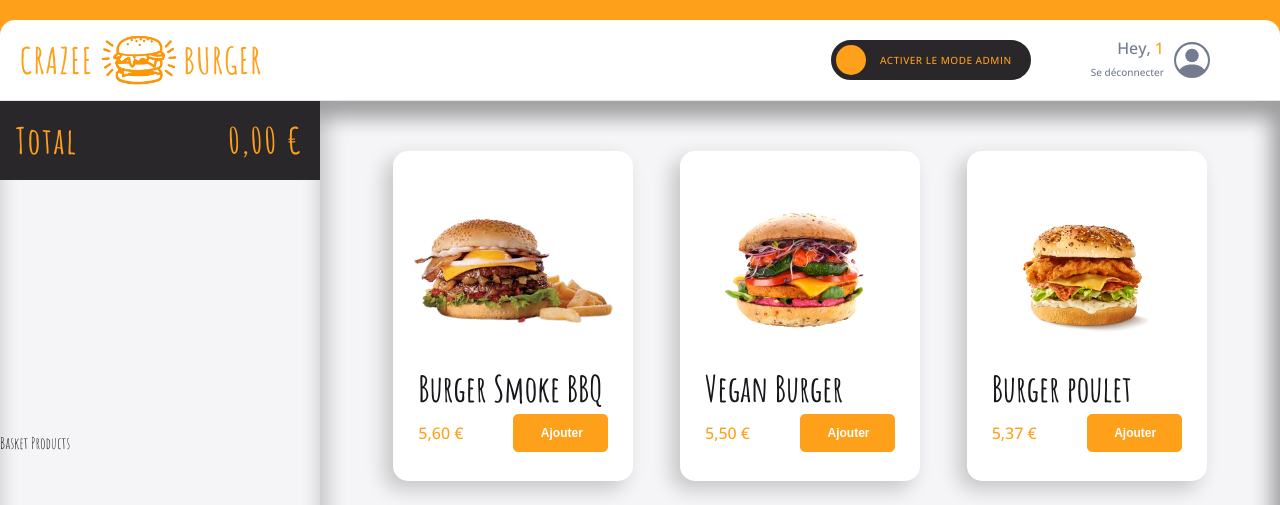
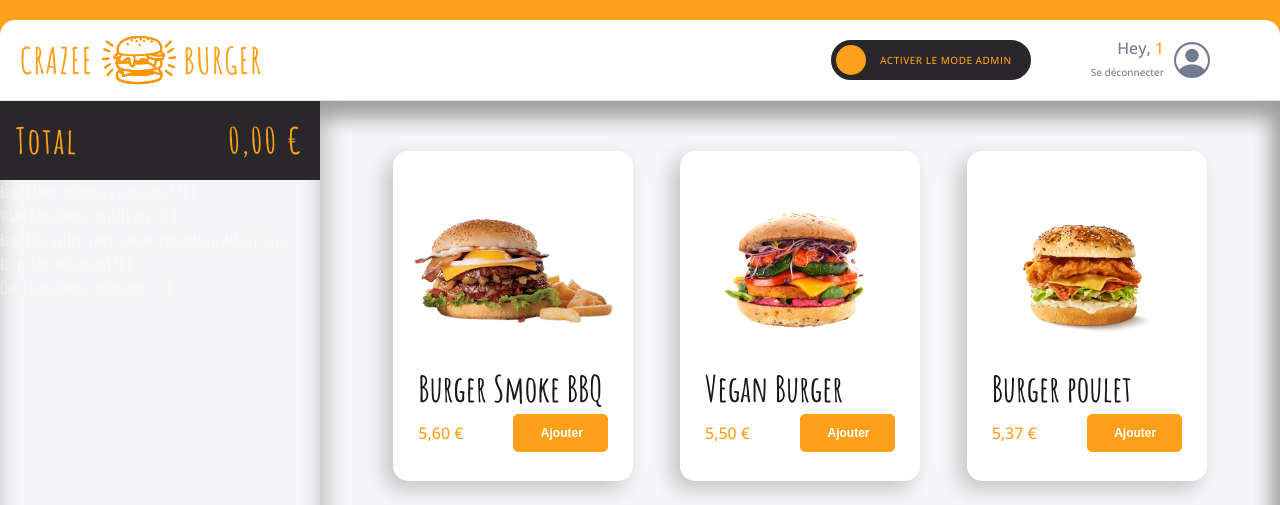
Before and after one commit to Karvaneg/crazee-burger, a React (Vite) app: page /order/1 in a window 1280 px wide. Shown: the top 505 px of the page. Built offline with nearby package versions, Linux system fonts and the light colour scheme.

Commit message:
♻️ F11: BASKET > Displaying fake data Basket

```diff
--- a/src/components/pages/order/Main/Basket/Basket.jsx
+++ b/src/components/pages/order/Main/Basket/Basket.jsx
@@ -19,7 +19,7 @@ export default function Basket() {
         <Total amountToPay={formatPrice(0)} />
       </header>
 
-      {isBasketEmpty ? <EmptyBasket /> : <BasketProducts />}
+      {isBasketEmpty ? <EmptyBasket /> : <BasketProducts basket={basket} />}
 
       <Footer />
     </BasketStyled>
--- a/src/components/pages/order/Main/Basket/BasketProducts.jsx
+++ b/src/components/pages/order/Main/Basket/BasketProducts.jsx
@@ -1,9 +1,21 @@
 import styled from "styled-components";
+import { formatPrice } from "../../../../../utils/maths";
 
-export default function BasketProducts() {
-  return <BasketProductsStyled>Basket Products</BasketProductsStyled>;
+export default function BasketProducts({ basket }) {
+  return (
+    <BasketProductsStyled>
+      {basket.map((basketProduct) => (
+        <div>
+          <span>{basketProduct.title}</span>
+          <span>{basketProduct.imageSource}</span>
+          <span>{formatPrice(basketProduct.price)}</span>
+        </div>
+      ))}
+    </BasketProductsStyled>
+  );
 }
 
 const BasketProductsStyled = styled.div`
-  color: black;
+  overflow-y: scroll;
+  height: 100%;
 `;
--- a/src/components/pages/order/Main/Basket/EmptyBasket.jsx
+++ b/src/components/pages/order/Main/Basket/EmptyBasket.jsx
@@ -6,7 +6,6 @@ export default function EmptyBasket() {
 }
 
 const EmptyBasketStyled = styled.div`
-  // overflow-y: scroll;
   color: ${theme.colors.greyBlue};
   font-weight: ${theme.fonts.weights.regular};
   font-size: ${theme.fonts.size.P4};
```
